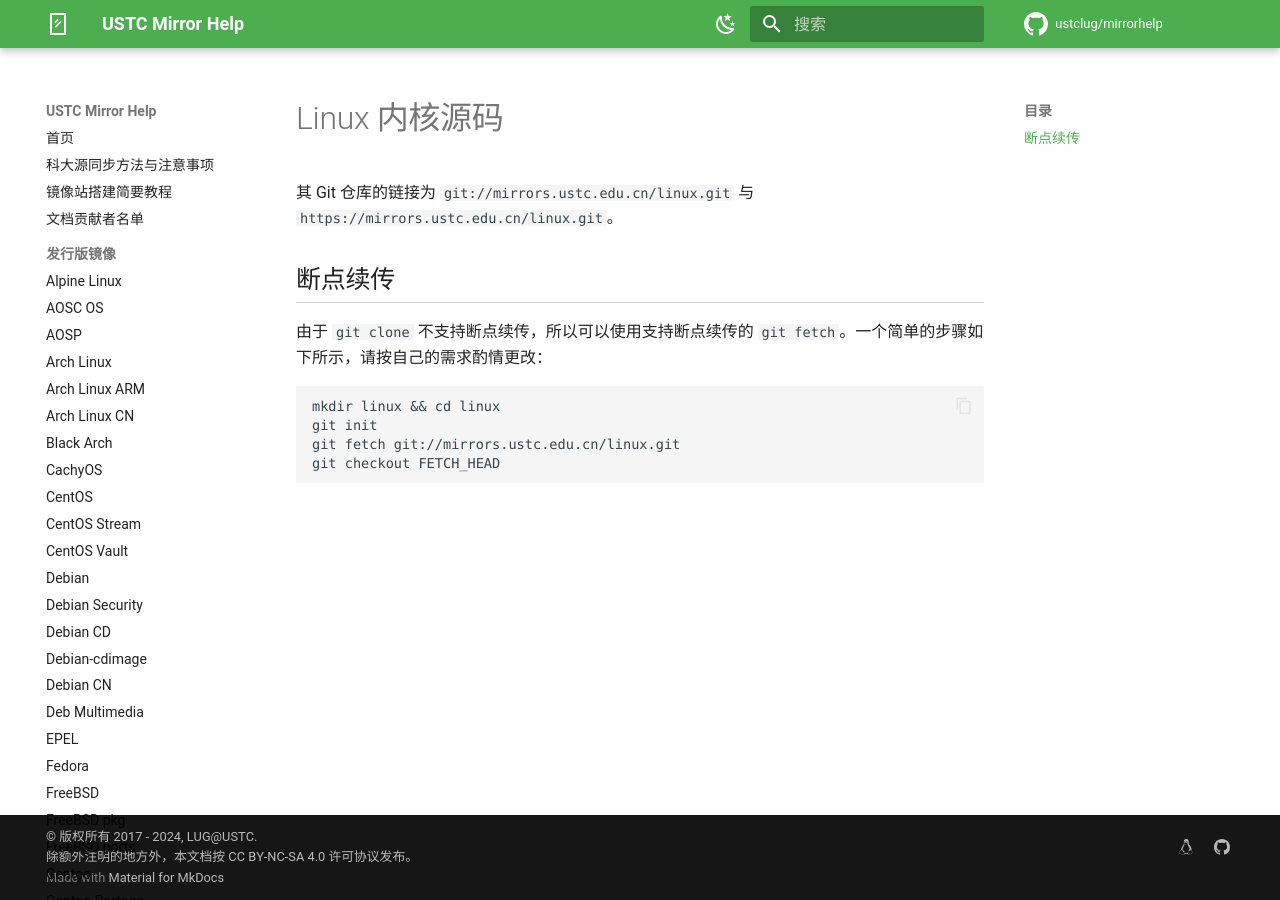
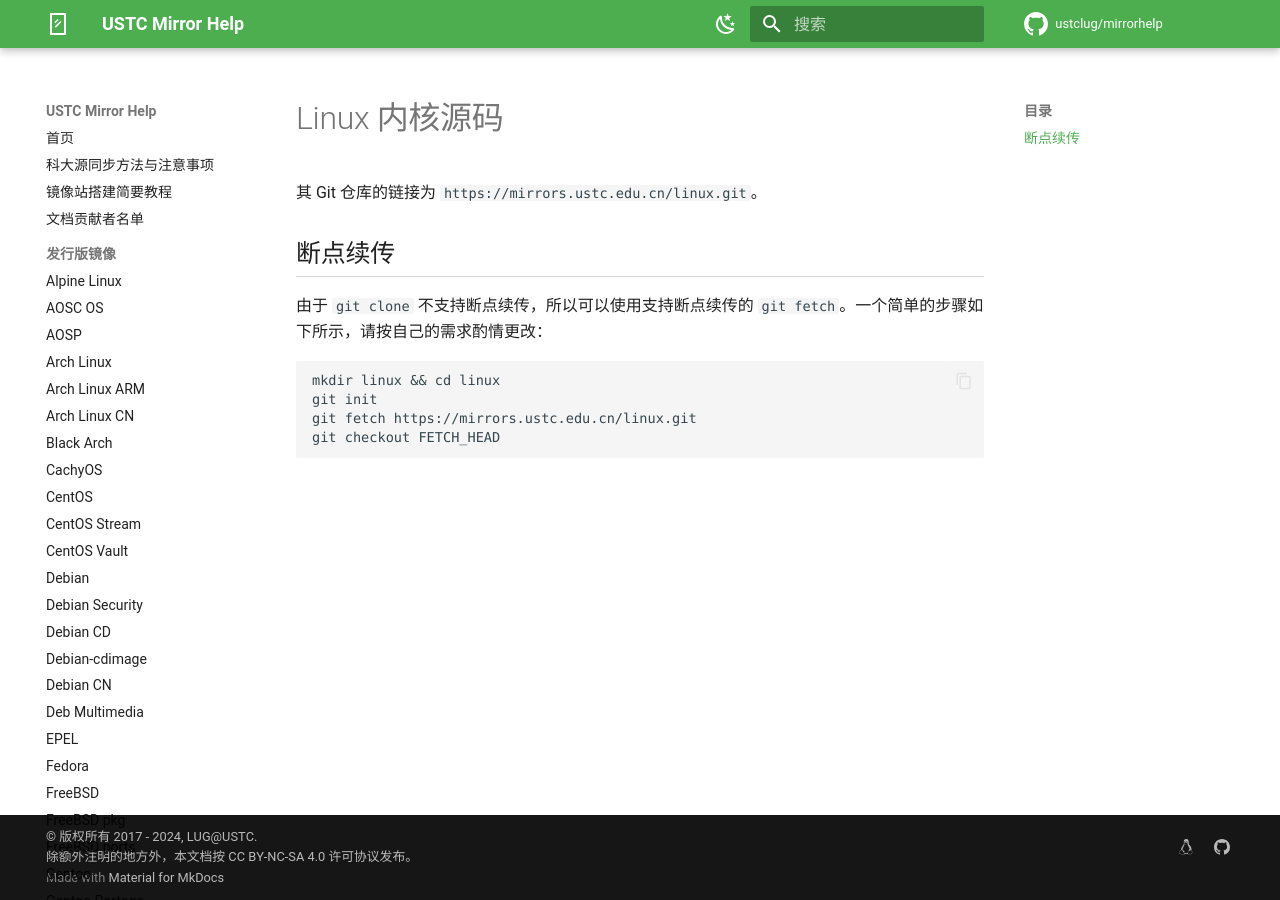
Before and after one commit to ustclug/mirrorhelp, an MkDocs documentation site: the page built from docs/linux.git.md, in a window 1280 px wide. Built offline with MkDocs 1.6.1 and Material for MkDocs 9.7.7, drawn with Linux system fonts in a browser that asks for light colours; comment, search, counter and statistics services are not loaded.

Commit message:
Remove git protocol from help

```diff
--- a/docs/linux.git.md
+++ b/docs/linux.git.md
@@ -1,14 +1,12 @@
 # Linux 内核源码
 
-其 Git 仓库的链接为 `git://mirrors.ustc.edu.cn/linux.git` 与
-`https://mirrors.ustc.edu.cn/linux.git`。
+其 Git 仓库的链接为 `https://mirrors.ustc.edu.cn/linux.git`。
 
 ## 断点续传
 
-由于 `git clone` 不支持断点续传，所以可以使用支持断点续传的
-`git fetch`。一个简单的步骤如下所示，请按自己的需求酌情更改：
+由于 `git clone` 不支持断点续传，所以可以使用支持断点续传的 `git fetch`。一个简单的步骤如下所示，请按自己的需求酌情更改：
 
     mkdir linux && cd linux
     git init
-    git fetch git://mirrors.ustc.edu.cn/linux.git
+    git fetch https://mirrors.ustc.edu.cn/linux.git
     git checkout FETCH_HEAD
```
Also changed, not shown: docs/aosp.md (+6 -31 lines), docs/crates.io-index.md (+0 -4 lines).
